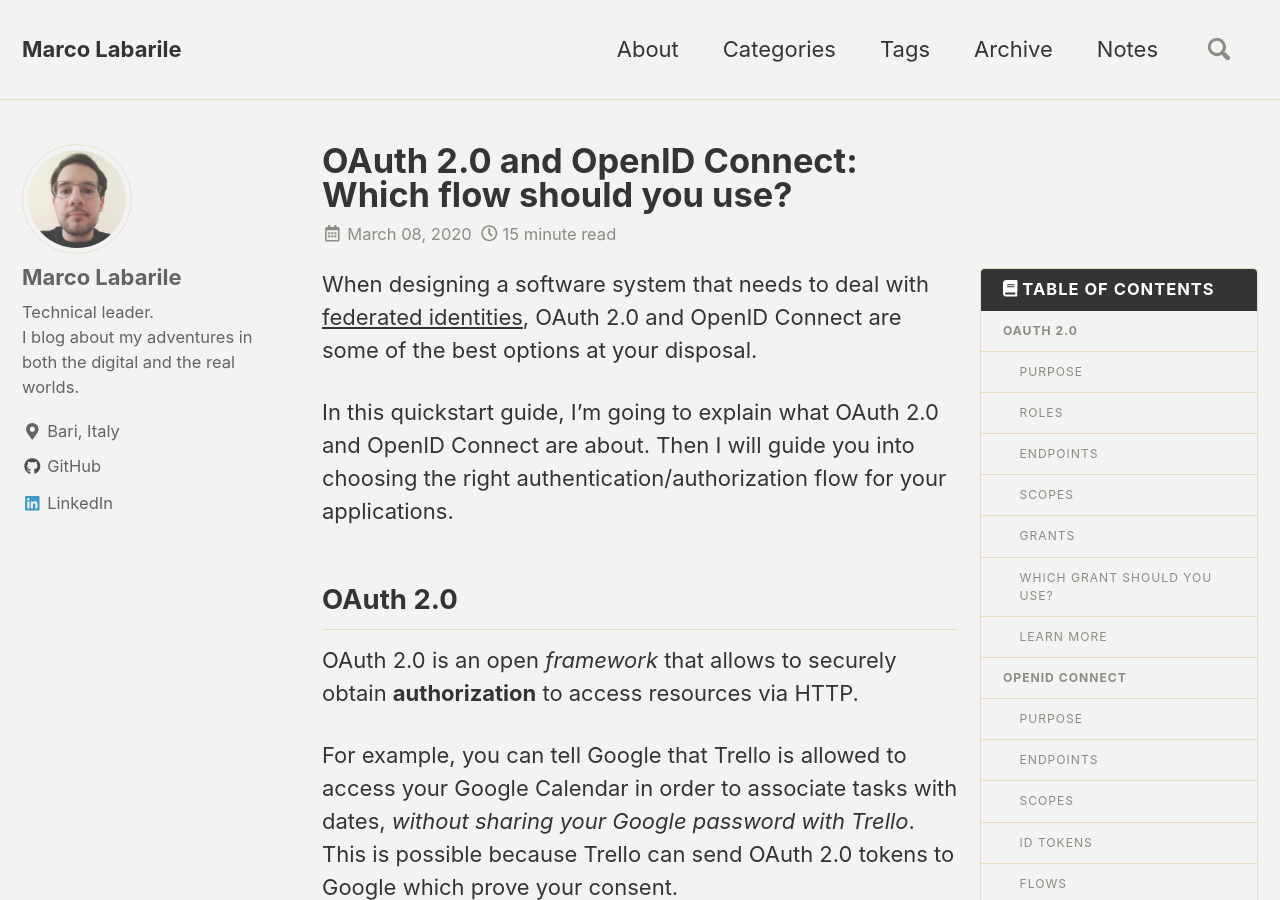
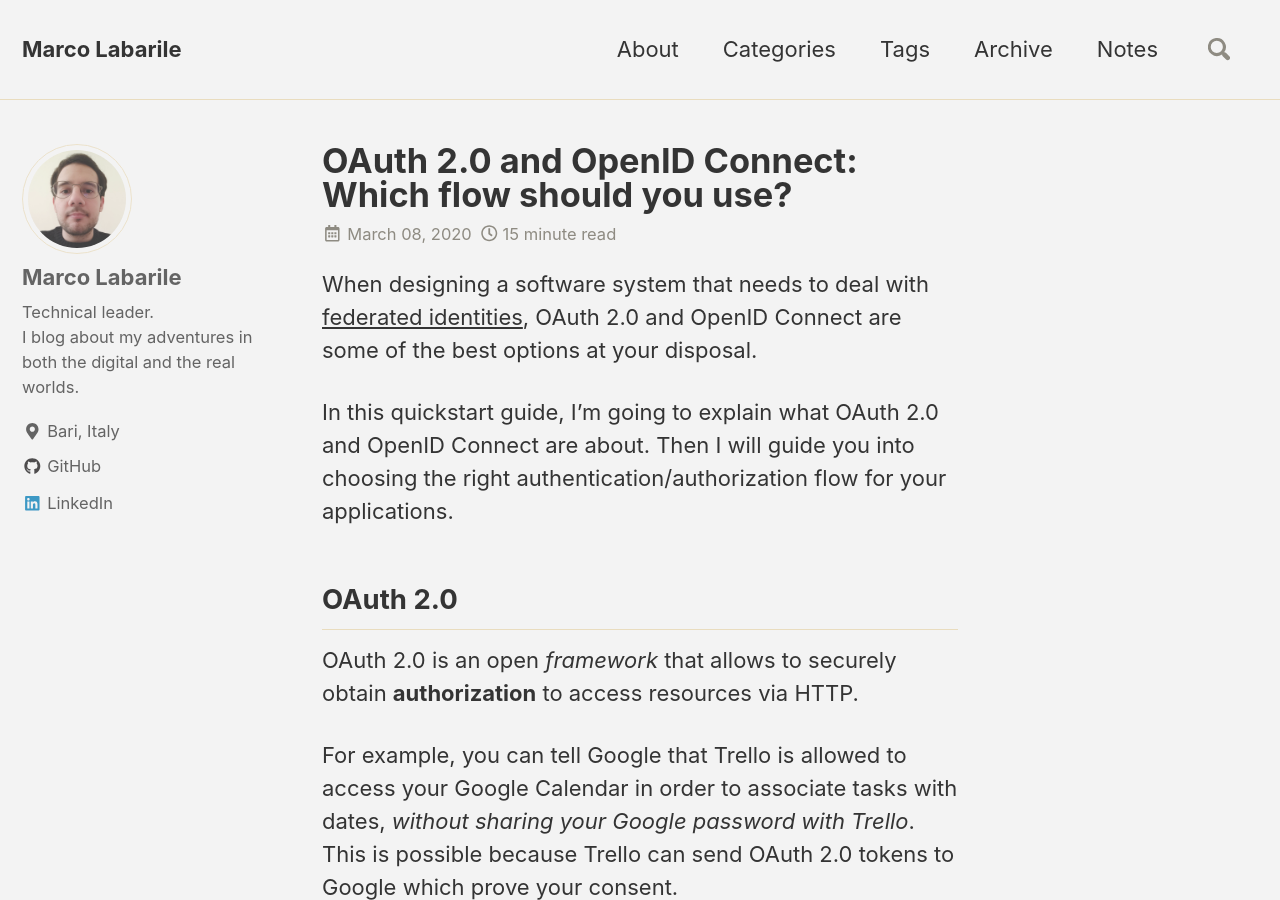
Before and after one commit to labarilem/labarilem.github.io, a Jekyll site: the page built from _posts/2020-03-08-oauth2-oidc-which-flow.md, in a window 1280 px wide and 900 px high. Built offline with Jekyll 4.4.1, drawn with Linux system fonts in a browser that asks for light colours; nearby versions of some CDN libraries; some of the changed text lies outside the part shown.

Commit message:
remove all tocs

```diff
--- a/_posts/2020-03-08-oauth2-oidc-which-flow.md
+++ b/_posts/2020-03-08-oauth2-oidc-which-flow.md
@@ -5,10 +5,6 @@ date: 2020-03-08
 last_modified_at: 2020-03-08
 preview:
   image: /assets/images/2020-03-08-oauth2-oidc-which-flow/oauth-logo.png
-toc: true
-toc_label: "Table of Contents"
-toc_icon: "book"
-toc_sticky: true
 categories:
   - Quickstart
 tags:
```
